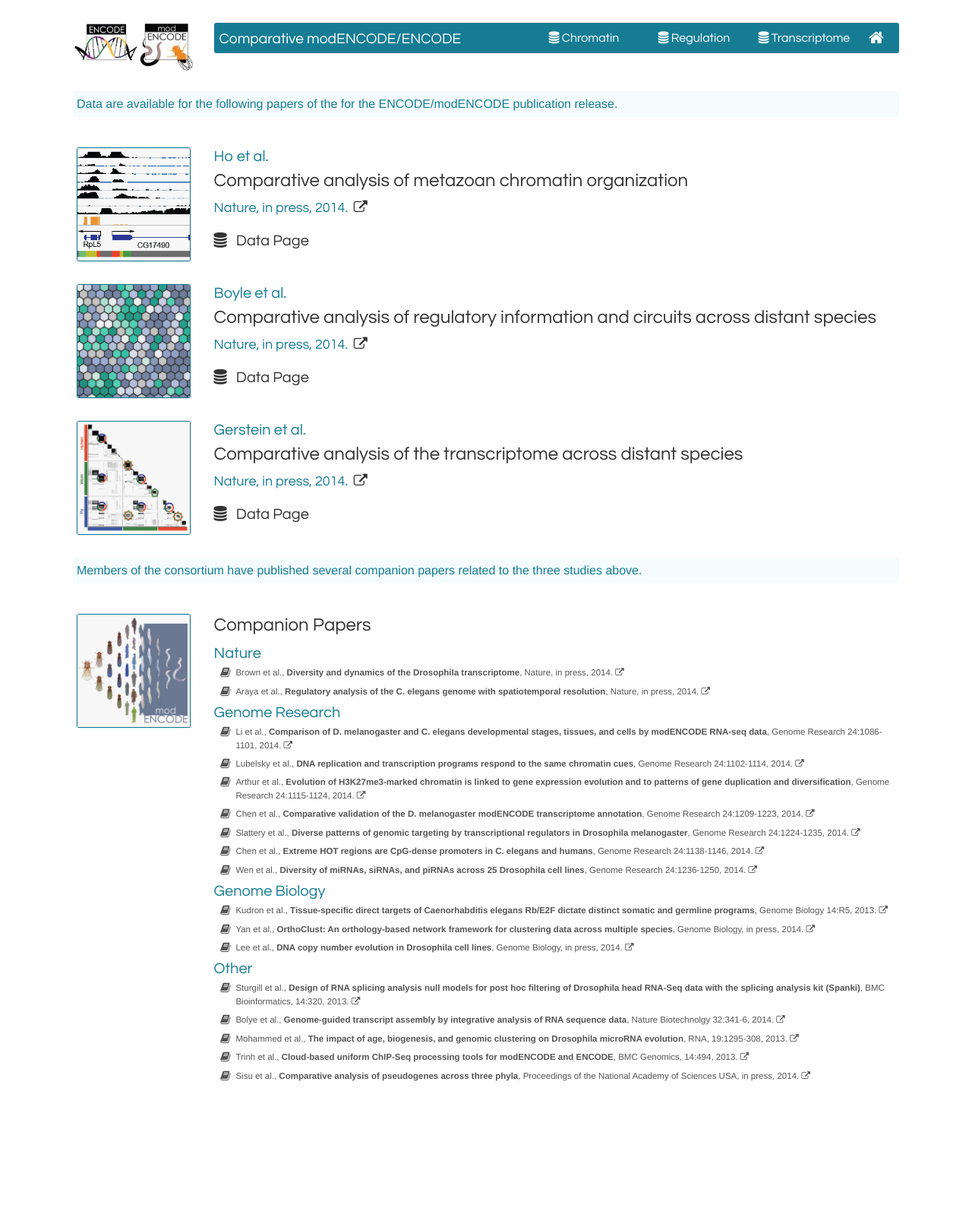
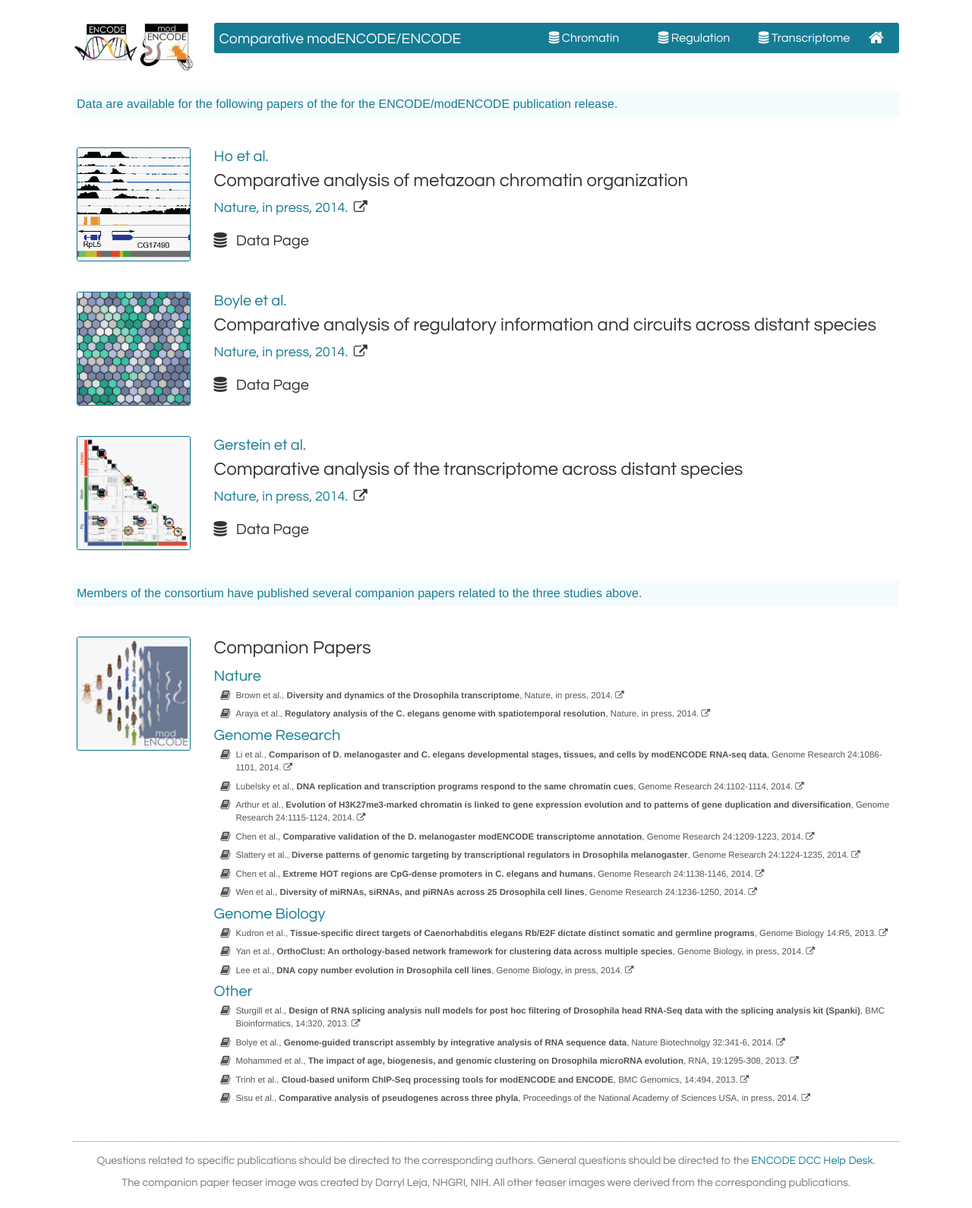
Before and after one commit to parklab/comparative-website, a Jekyll site: the page built from index.html, in a window 1280 px wide. Shown: the whole page at 76% size. Built offline with Jekyll 4.4.1, drawn with Linux system fonts in a browser that asks for light colours; nearby versions of some CDN libraries; a style sheet for code colours, icons or effects is not loaded; before the commit the page ends 1480 px from its top, so only the background shows below that.

Commit message:
Added footer contacts and credits.

```diff
--- a/_includes/footer.html
+++ b/_includes/footer.html
@@ -1,5 +1,13 @@
+<div>
 <footer>
   <section>
+    <contact>
+      Questions related to specific publications should be directed to the corresponding authors. General questions should be directed to the <a href="mailto:encode-help@lists.stanford.edu">ENCODE DCC Help Desk</a>.
+    </contact>
 
+    <credits>
+      The companion paper teaser image was created by Darryl Leja, NHGRI, NIH. All other teaser images were derived from the corresponding publications.
+    </credits>
   </section>
 </footer>
+</div>
--- a/css/site.scss
+++ b/css/site.scss
@@ -8,6 +8,7 @@
 $primary-contrast-color: #167C94; //#cc5500;
 $primary-background-color: #DBF6FC;
 $dark-gray-color: #555;
+$medium-gray-color: #777;
 
 $visual-grid: true;
 $visual-grid-color: red;
@@ -218,6 +219,36 @@ section {
     }
   }
 
+  contact {
+    @include span-columns(12);
+    @include omega;
+
+    border-top: 1px dotted $medium-gray-color;
+    padding-top: 1em;
+    font-family: $header-font-family;
+    font-size: $base-font-size * 0.9;
+    color: $medium-gray-color;
+    text-align: center;
+    display: block;
+
+    a {
+      color: $primary-contrast-color;
+      text-decoration: none;
+    }
+  }
+
+  credits {
+    @include span-columns(12);
+    @include omega;
+    margin-top: 0.5em;
+    margin-bottom: 1em;
+    font-family: $header-font-family;
+    font-size: $base-font-size * 0.9;
+    color: $medium-gray-color;
+    text-align: center;
+    display: block;
+  }
+
   aside {
     @include span-columns(2);
     font-size: $base-font-size * 1.5;
@@ -239,6 +270,7 @@ section {
     @include span-columns(10);
     @include omega;
     margin-bottom: 40px;
+    min-height: 150px;
 
     h1, h2, h3 {
       a {
```
